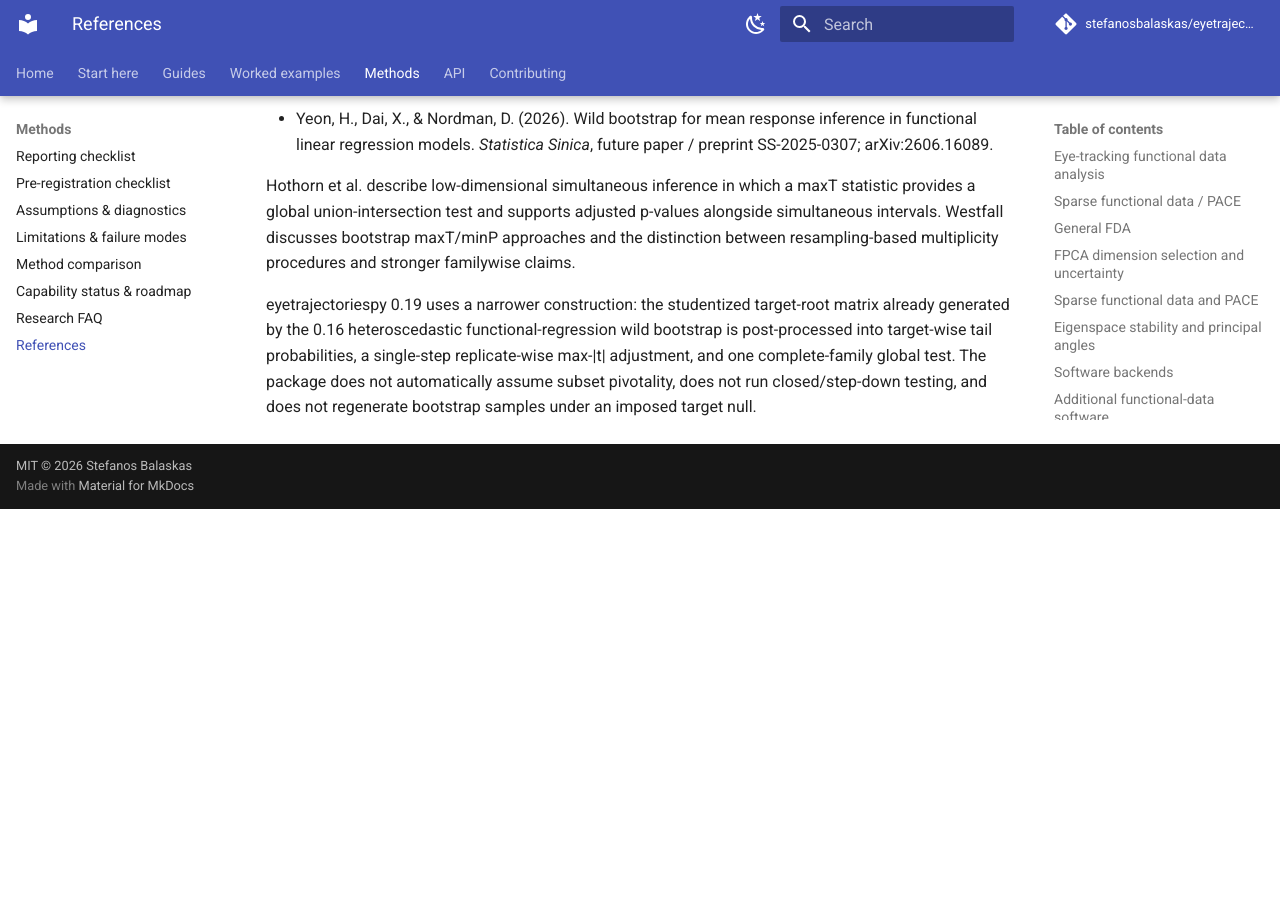
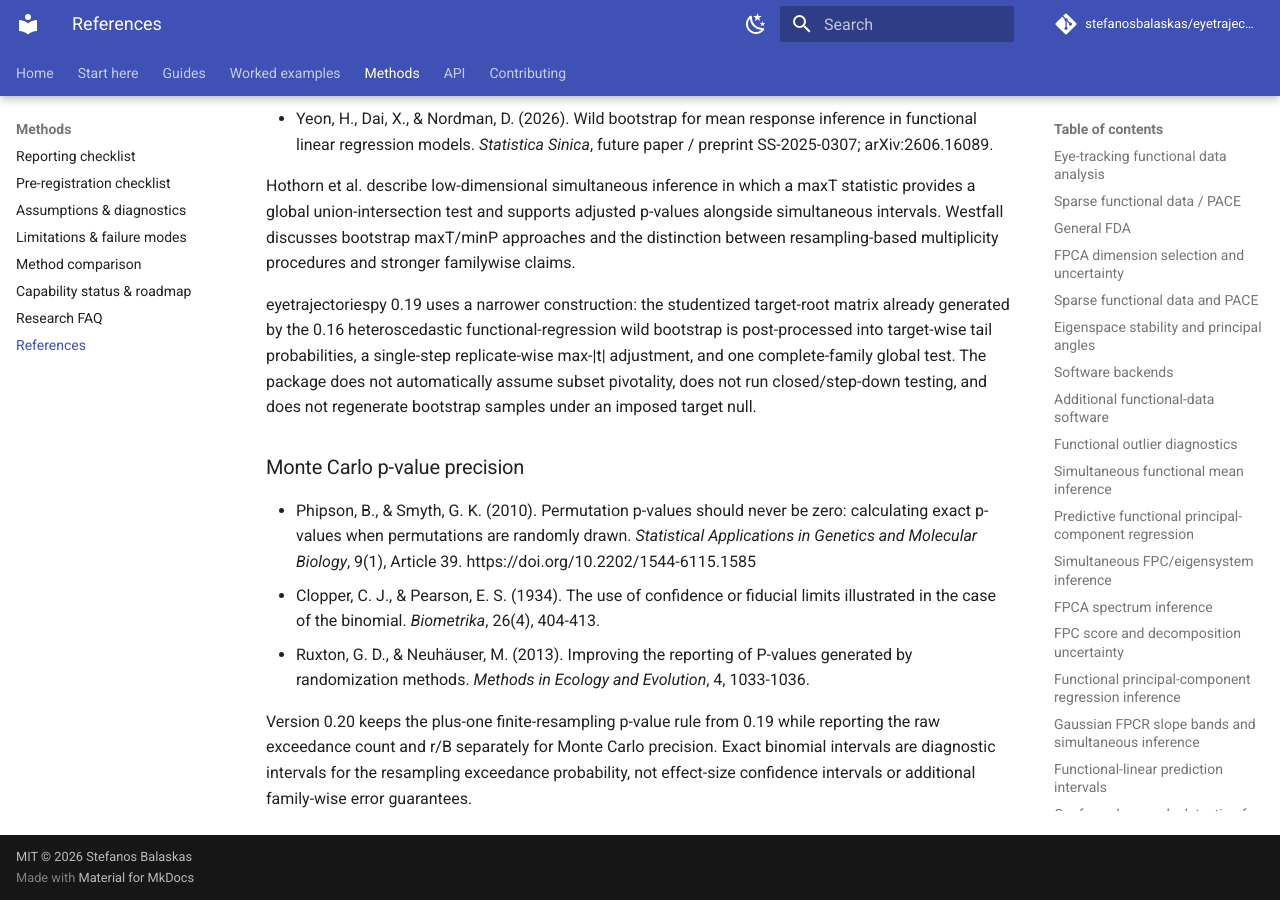
Before and after one commit to stefanosbalaskas/eyetrajectoriespy, an MkDocs documentation site: the page built from docs/methods/references.md, in a window 1280 px wide and 900 px high, scrolled down 7776 px. Built offline with MkDocs 1.6.1 and Material for MkDocs 9.7.7, drawn with Linux system fonts in a browser that asks for light colours; comment, search, counter and statistics services are not loaded; before the commit the page ends 8285 px from its top, so only the background shows below that.

Commit message:
Add Monte Carlo precision references

```diff
--- a/docs/methods/references.md
+++ b/docs/methods/references.md
@@ -200,3 +200,12 @@ The simultaneous family, confidence level, k/g/h truncations, and multiplier cho
 Hothorn et al. describe low-dimensional simultaneous inference in which a maxT statistic provides a global union-intersection test and supports adjusted p-values alongside simultaneous intervals. Westfall discusses bootstrap maxT/minP approaches and the distinction between resampling-based multiplicity procedures and stronger familywise claims.
 
 eyetrajectoriespy 0.19 uses a narrower construction: the studentized target-root matrix already generated by the 0.16 heteroscedastic functional-regression wild bootstrap is post-processed into target-wise tail probabilities, a single-step replicate-wise max-|t| adjustment, and one complete-family global test. The package does not automatically assume subset pivotality, does not run closed/step-down testing, and does not regenerate bootstrap samples under an imposed target null.
+
+
+### Monte Carlo p-value precision
+
+- Phipson, B., & Smyth, G. K. (2010). Permutation p-values should never be zero: calculating exact p-values when permutations are randomly drawn. *Statistical Applications in Genetics and Molecular Biology*, 9(1), Article 39. https://doi.org/10.2202/1544-6115.1585
+- Clopper, C. J., & Pearson, E. S. (1934). The use of confidence or fiducial limits illustrated in the case of the binomial. *Biometrika*, 26(4), 404-413.
+- Ruxton, G. D., & Neuhäuser, M. (2013). Improving the reporting of P-values generated by randomization methods. *Methods in Ecology and Evolution*, 4, 1033-1036.
+
+Version 0.20 keeps the plus-one finite-resampling p-value rule from 0.19 while reporting the raw exceedance count and r/B separately for Monte Carlo precision. Exact binomial intervals are diagnostic intervals for the resampling exceedance probability, not effect-size confidence intervals or additional family-wise error guarantees.
```
